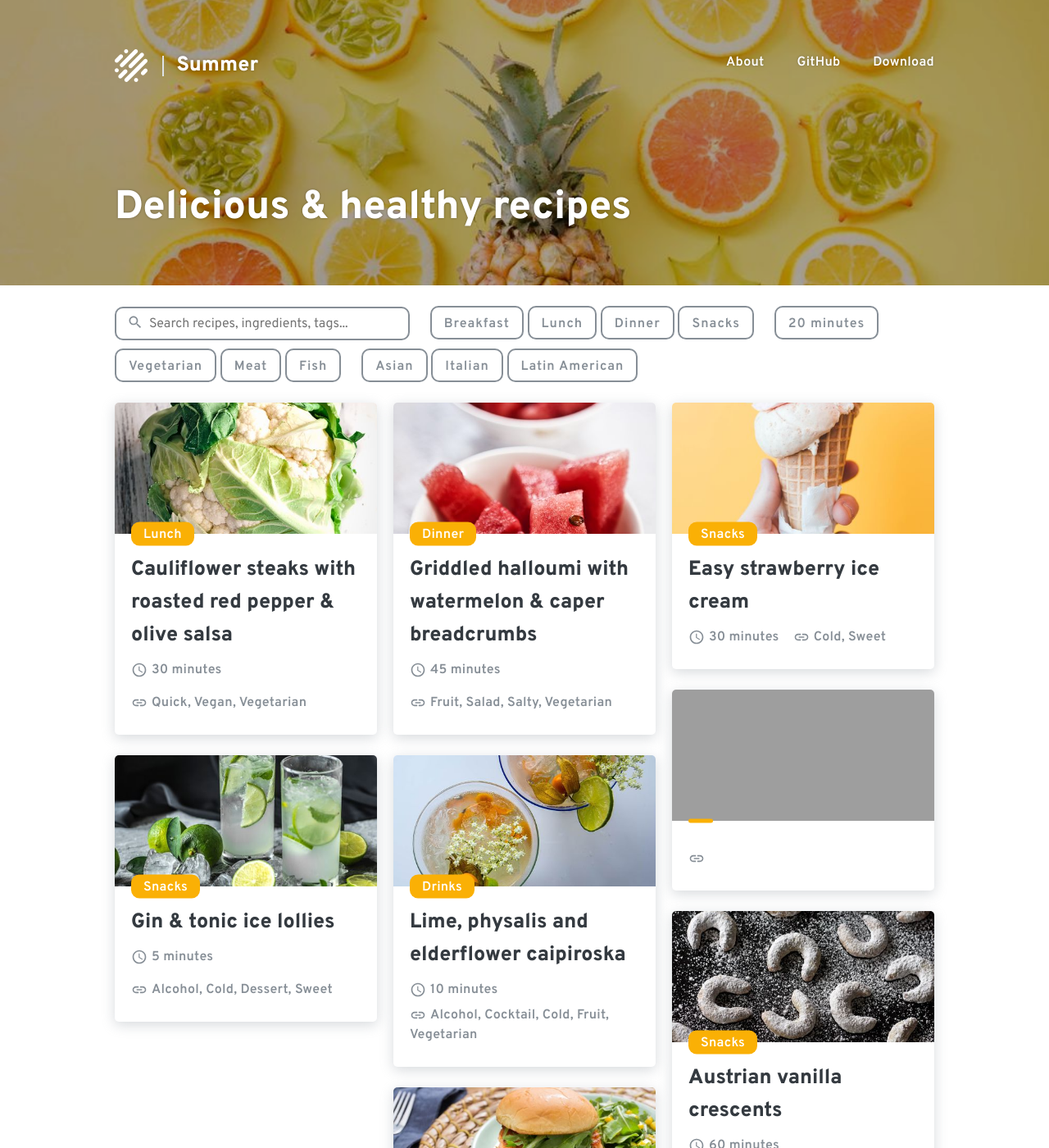
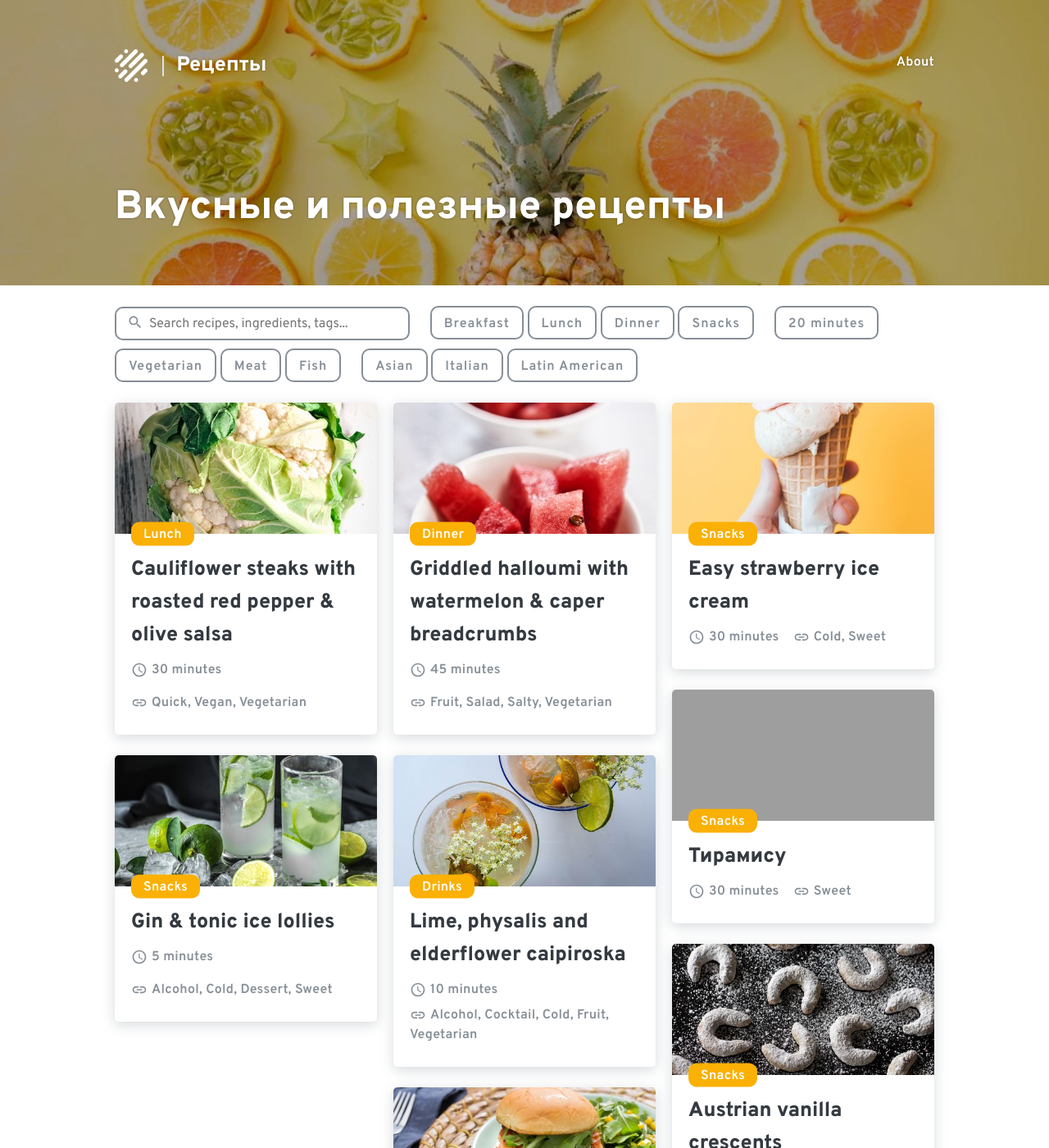
Before and after one commit to zubialevich/recipe-book2, a Jekyll site: the page built from index.html, in a window 1280 px wide and 1400 px high. Shown: the whole window at 82% size. Built offline with Jekyll 4.4.1, drawn with Linux system fonts in a browser that asks for light colours; some of the changed text lies outside the part shown.

```diff
--- a/_config.yml
+++ b/_config.yml
@@ -35,34 +35,34 @@ compress_html:
 dark_theme: false
 
 # Site meta
-title: Summer
-tagline: 'Delicious & healthy recipes'
-description: 'A simple Jekyll theme with a photo sidebar.'
-keywords: 'connor, bär, designer, traveller, code, jekyll, developer, theme'
-url: https://connor-baer.github.io
-baseurl: /summer
+title: Рецепты
+tagline: 'Вкусные и полезные рецепты'
+description: 'Книга моих рецептов'
+keywords: 'рецепты'
+url: https://zubialevich.github.io
+baseurl: /recipe-book
 assets: /assets
 images: /images/
 image: index-large.jpg
 logo: /assets/icons/apple-icon-144x144.png
 
 author:
-  name: Connor Bär
-  bio: Hi, I'm Connor, the author of this blog. Nice to meet you!
-  image: author
-  url: https://connorbaer.co
-  email: hello@connorbaer.co
-  twitter: connor_baer
+  #name: Connor Bär
+  #bio: Hi, I'm Connor, the author of this blog. Nice to meet you!
+  #image: author
+  #url: https://connorbaer.co
+  #email: hello@connorbaer.co
+  #twitter: connor_baer
 
 social:
-  twitter: https://twitter.com/connor_baer
-  instagram: https://instagram.com/connor_baer
-  github: https://github.com/connor-baer/summer
+  #twitter: https://twitter.com/connor_baer
+  #instagram: https://instagram.com/connor_baer
+  #github: https://github.com/connor-baer/summer
 
 version: 2.0.0
 
 github:
-  repo: https://github.com/connor-baer/summer
+  # repo: https://github.com/connor-baer/summer
 
 # Integrations
 # typekit:              fcv7rfe
@@ -77,8 +77,8 @@ google_fonts:
 excerpt_separator: <!-- Read more -->
 
 navigation:
-  GitHub: https://github.com/connor-baer/summer
-  Download: https://github.com/connor-baer/summer/archive/gh-pages.zip
+  # GitHub: https://github.com/connor-baer/summer
+  # Download: https://github.com/connor-baer/summer/archive/gh-pages.zip
 
 collections:
   recipes:
--- a/_recipes/tiramisu.md
+++ b/_recipes/tiramisu.md
@@ -3,59 +3,46 @@ title: Тирамису
 ref: tiramisu
 image: true
 time: 30
-category: deserts
-tags:
-- sweet
-  ingredients:
-- name: яца куриные
-  amount: 3
-  unit: шт
-- name: сыр Маскарпоне
-  amount: 250
-  unit: г
-- name: сахар
-  amount: 75
-  unit: г
-- name: печенье Савоярди (дамские пальчики)
-  amount: 250
-  unit: г
-- name: кофе эспрессо
-  amount: 150
-  unit: мл
-- name: какао-порошок
-  amount: 1-2
-  unit: ст. ложки
+category: snacks
+tags: [sweet]
+ingredients:
+  - name: яйца куриные
+    amount: 3
+    unit: шт
+  - name: сыр Маскарпоне
+    amount: 250
+    unit: г
+  - name: сахар
+    amount: 75
+    unit: г
+  - name: печенье Савоярди (дамские пальчики)
+    amount: 250
+    unit: г
+  - name: кофе эспрессо
+    amount: 150
+    unit: мл
+  - name: какао-порошок
+    amount: 1-2
+    unit: ст. ложки
 ---
 
-1) Варим крепкий эспрессо и оставляем его остужаться.
-2) Аккуратно отделяем белки от желтков. Белки убираем пока в
-   холодильник, они понадобятся нам позже.
-3) К желткам добавляем сахар и взбиваем пока масса не побелеет.
-4) Выкладываем взбитые желтки с сахаром в большую ёмкость, добавляем туда же маскарпоне. Аккуратно перемешиваем желтки с сахаром и маскарпоне лопаткой до однородного состояния.
-5) Белки взбиваем с щепоткой соли до устойчивых пиков, на это может уйти примерно 3-7 минут, в зависимости от мощности миксера.
-6) Выкладываем взбитые белки в массу с желтками и маскарпоне. Теперь
-   миксер использовать нельзя, нужно работать аккуратно, иначе крем может
-   потерять воздушность. При помощи лопатки перемешиваем крем круговыми
-   движениями снизу вверх, т.е. поднимаем крем со дна посуды наверх. Не
-   нужно спешить, делайте всё очень аккуратно, нам нужно сохранить весть
-   воздух, находящийся во взбитых белках.
-   В результате получается очень воздушный и нежный крем Тирамису.
-7) Остывший кофе наливаем в посуду с плоским дном, в которую
-   помещается палочка Савоярди. Небольшой пластиковый контейнер очень
-   хорошо здесь подойдёт. Если вы делаете Тирамису с коньяком или другим алкоголем, то добавляем его в кофе.
-8) Каждую палочку Савоярди погружаем в кофе и сразу вытаскиваем. Чуть меньше секунды на каждую сторону. Если держать печенье в кофе дольше, то в результате в десерте оно получается довольно мокрое.
-   Пропитанные кофе палочки выкладываем на дно формы или стакана.
-9) Сверху на слой Савоярди выкладываем примерно половину крема, разравниваем.
+1. Варим крепкий эспрессо и оставляем его остужаться.
+2. Аккуратно отделяем белки от желтков. Белки убираем пока в холодильник, они понадобятся нам позже.
+3. К желткам добавляем сахар и взбиваем пока масса не побелеет.
+4. Выкладываем взбитые желтки с сахаром в большую ёмкость, добавляем туда же маскарпоне. Аккуратно перемешиваем желтки с сахаром и маскарпоне лопаткой до однородного состояния.
+5. Белки взбиваем с щепоткой соли до устойчивых пиков, на это может уйти примерно 3-7 минут, в зависимости от мощности миксера.
+6. Выкладываем взбитые белки в массу с желтками и маскарпоне. Теперь миксер использовать нельзя, нужно работать аккуратно, иначе крем может потерять воздушность. При помощи лопатки перемешиваем крем круговыми движениями снизу вверх, т.е. поднимаем крем со дна посуды наверх. Не нужно спешить, делайте всё очень аккуратно, нам нужно сохранить весть воздух, находящийся во взбитых белках.В результате получается очень воздушный и нежный крем Тирамису.
+7. Остывший кофе наливаем в посуду с плоским дном, в которую помещается палочка Савоярди. Небольшой пластиковый контейнер очень  хорошо здесь подойдёт. Если вы делаете Тирамису с коньяком или другим алкоголем, то добавляем его в кофе.
+8. Каждую палочку Савоярди погружаем в кофе и сразу вытаскиваем. Чуть меньше секунды на каждую сторону. Если держать печенье в кофе дольше, то в результате в десерте оно получается довольно мокрое.
+
+Пропитанные кофе палочки выкладываем на дно формы или стакана.
+9. Сверху на слой Савоярди выкладываем примерно половину крема, разравниваем.
    Поверх крема выкладываем второй слой пропитанного кофе печенья.
 
    Сверху выкладываем оставшийся крем, выравниваем и убираем в холодильник на несколько часов, а лучше на ночь.
-   Чем дольше вы держите Тирамису в холодильнике, тем лучше будет
-   крем держать форму. Через несколько часов вы ещё не сможете достать из
-   формы аккуратный кусочек десерта, сможете лишь есть его ложкой, хотя на
-   вкусе это никак не отразится. Уже через 8-10 часов Тирамису будет
-   гораздо лучше держать форму и вы уже сможете вырезать красивый кусочек.
+   Чем дольше вы держите Тирамису в холодильнике, тем лучше будет крем держать форму. Через несколько часов вы ещё не сможете достать из формы аккуратный кусочек десерта, сможете лишь есть его ложкой, хотя на вкусе это никак не отразится. Уже через 8-10 часов Тирамису будет гораздо лучше держать форму и вы уже сможете вырезать красивый кусочек.
 
-10) Перед подачей посыпьте десерт какао.
+10. Перед подачей посыпьте десерт какао.
 
 
 
```
Also changed, not shown: 1 other file.
